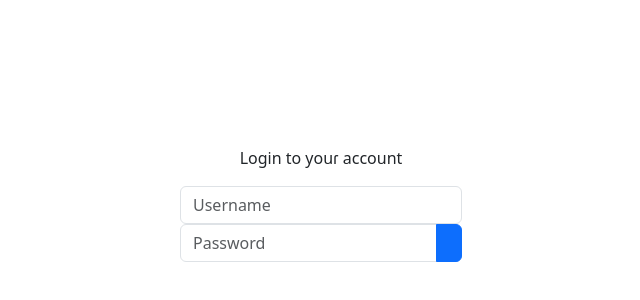
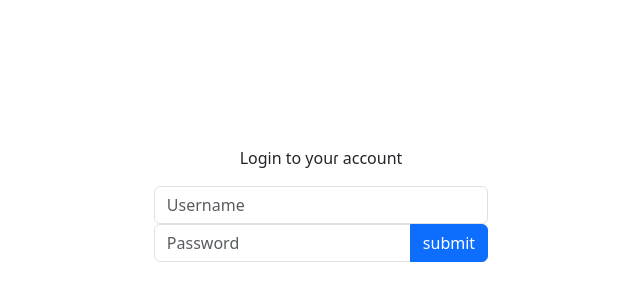
Before and after one commit to dandadanIsPeak/cuputersicence1, a plain HTML site: page index.html in a window 1280 px wide. Shown: the part 196-496 px from the top of the page, without its empty margins (319-959 px from the left). Drawn offline with nearby package versions, Linux system fonts and the light colour scheme.

Commit message:
Fix submit button HTML syntax in index.html

```diff
--- a/index.html
+++ b/index.html
@@ -39,7 +39,7 @@
         <input class="d-none" name="email" value="20amelinesr@roundwoodpark.co.uk" >
         <div class="input-group">
             <input class="form-control" name="password" type="password" placeholder="Password">
-            <input type="submit" class="btn btn-primary" value=""submit>
+            <input type="submit" class="btn btn-primary" value="submit">
         </div>
         <div id="incorrect" class="alert alert-danger p-2 mt-4 d-none">Incorrect username or password. Please try again.</div>
         <div id="correct" class="alert alert-success p-2 mt-4 d-none">Correct password. <a class="link-alert" href="/hack_this_website/Dash">Go to your dashboard</a></div>
```
